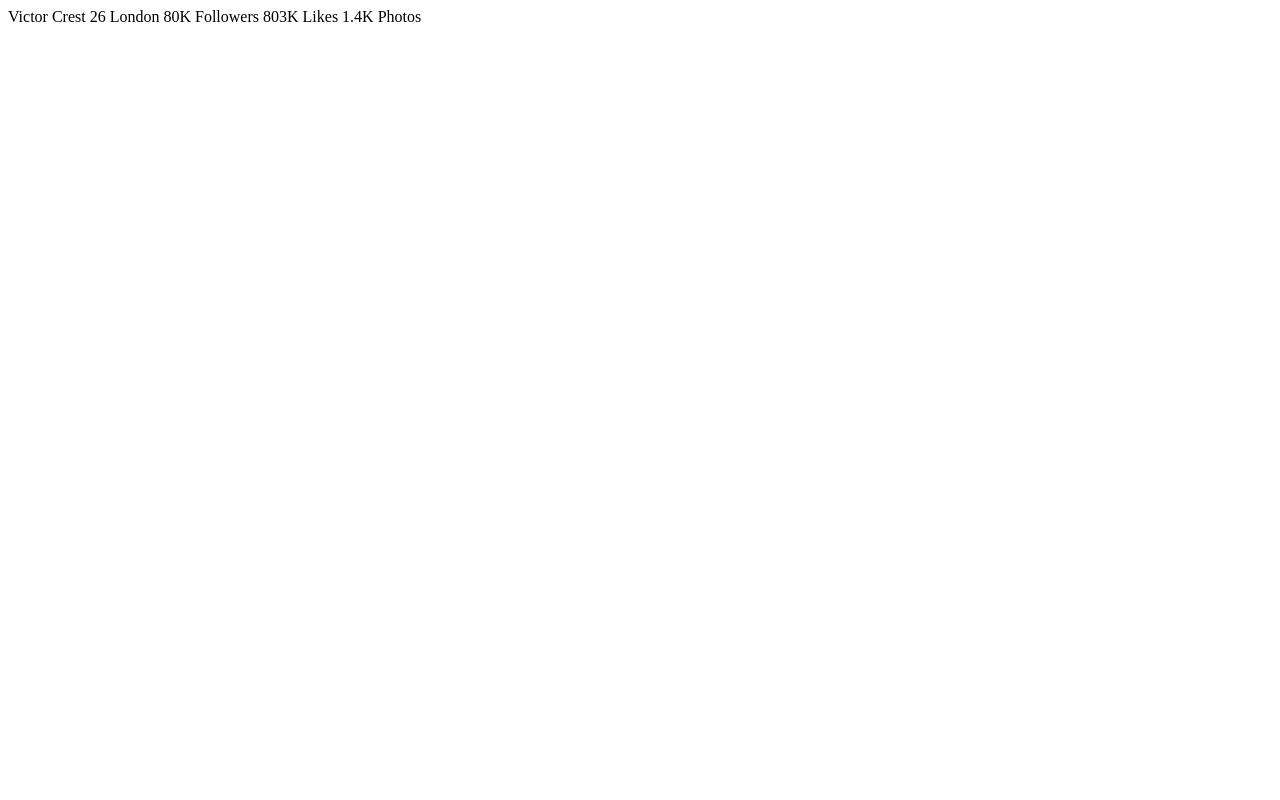
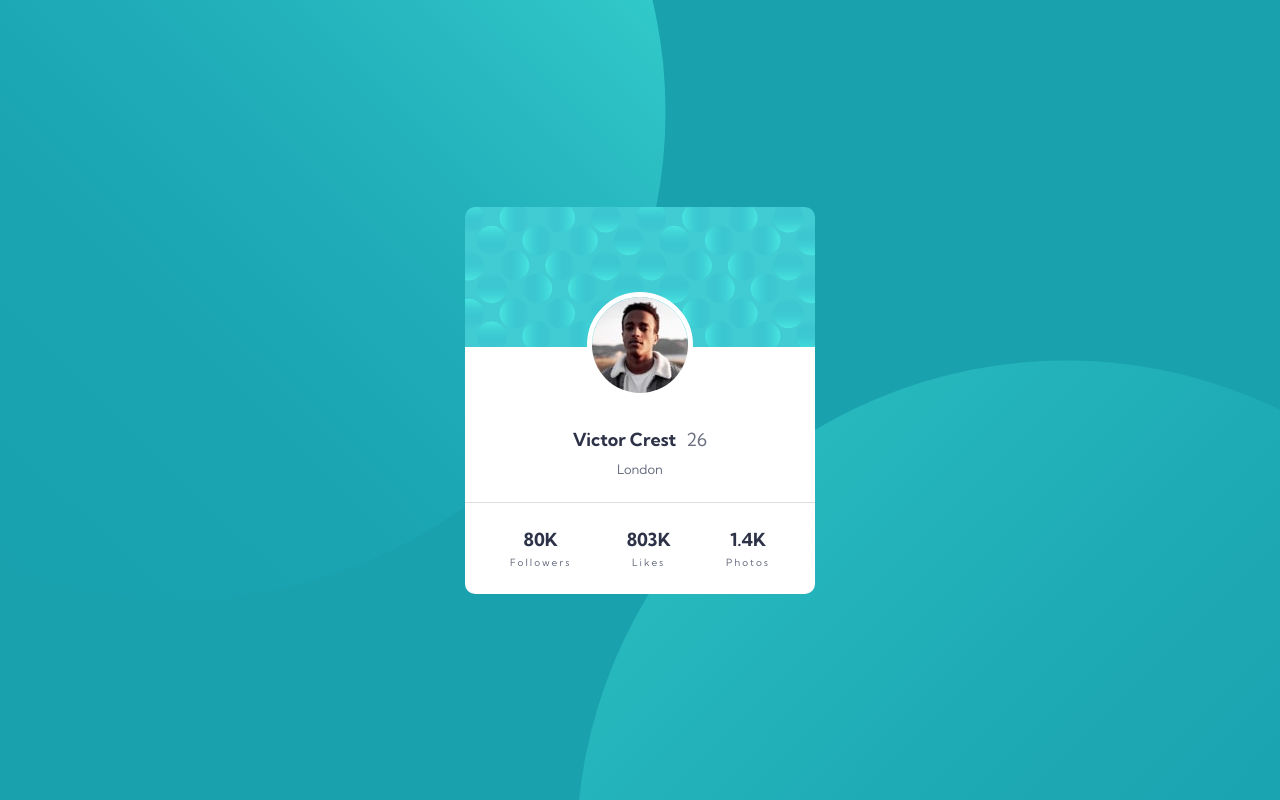
Before and after one commit to GeraldVeeneman/profile-card, a website: page index.html in a window 1280 px wide. Drawn offline with Linux system fonts and the light colour scheme.

Commit message:
Solution Challenge

```diff
--- a/index.html
+++ b/index.html
@@ -6,23 +6,39 @@
 
   <link rel="icon" type="image/png" sizes="32x32" href="./images/favicon-32x32.png">
 
+  <link rel="stylesheet" href="./css/style.css" />
+
+  <!-- Google Fonts -->
+  <link rel="preconnect" href="https://fonts.googleapis.com">
+<link rel="preconnect" href="https://fonts.gstatic.com" crossorigin>
+<link href="https://fonts.googleapis.com/css2?family=Kumbh+Sans:wght@400;700&display=swap" rel="stylesheet">
+
   <title>Frontend Mentor Challenge #3 | Profile Card Component</title>
 
 
 </head>
 <body>
-  Victor Crest
-  26
-  London
+  <main>
+    <article class="card">
 
-  80K
-  Followers
-
-  803K
-  Likes
-
-  1.4K
-  Photos
-
+      <div class="card__picture"><img src="images/image-victor.jpg"/></div>
+      <p class="card__name">Victor Crest<span class="card__name-age">26</span></p>
+      <p class="card__city">London</p>
+      <div class="flex-container__card__stats">
+          <div class="card__stats">
+            <div class="stats-num">80K</div>
+            <div class="stats-text">Followers</div>
+          </div>
+          <div class="card__stats">
+            <p class="stats-num">803K</p>
+            <p class="stats-text">Likes</p>
+          </div>
+          <div class="card__stats">
+            <p class="stats-num">1.4K</p>
+            <p class="stats-text">Photos</p>
+          </div>
+        </div>
+    </article>
+  </main>
 </body>
 </html>
--- /dev/null
+++ b/sass/style.scss
@@ -0,0 +1,139 @@
+/* Base */
+
+// Colours
+:root {
+  /*Primary */
+  --dark-cyan: hsl(185, 75%, 39%); // Background colour body
+  --very-dark-desaturated-blue: hsl(229, 23%, 23%); // Font colour name and stats numbers
+  --dark-grayish-blue: hsl(227, 10%, 46%); // Font colour city and stats text
+
+  /*Neutral*/
+  --dark-gray: hsla(0, 0%, 59%, 0.3); // thin line above stats
+}
+
+/* Media Query break points */
+$bp-desktop-max: 400px; // desktop view: card 350px + 50px left and right margin
+$card-width-mobile: 325px; // mobile view: card and bg-header-card 325px, left and right margin 25px. Total width: 325px + 50px = 375px.
+
+/* Global reset */
+* {
+  margin: 0;
+  padding: 0;
+}
+
+*,
+*::before,
+*::after {
+  box-sizing: inherit;
+}
+
+html {
+  font-size: 62.5%; // 1rem = 10px (10px/16px = 62.5%)
+  box-sizing: border-box;
+}
+
+/* Layout */
+body {
+   width: 100vw;
+  min-height: 100vh;
+  justify-content: center;
+  align-items: center;
+  display: flex;
+  flex-direction: row;
+  background: {
+    color: var(--dark-cyan);
+    image: url(../images/bg-pattern-top.svg) , url(../images/bg-pattern-bottom.svg);
+    repeat: no-repeat;
+    position: right 48vw bottom 25vh, left 45vw top 45vh;
+  };
+  font: {
+    family: "Kumbh Sans", sans-serif;
+    size: 1.8rem;
+    weight:400;
+  }
+}
+
+
+/* Components */
+
+/* Card */
+
+.card {
+  display: flex;
+  width: 35rem;
+  min-height: 37.5rem;
+  flex-direction: column;
+  align-items: center;
+  padding: 8.5rem 0 0 0;
+  background: {
+    image: url(../images/bg-pattern-card.svg);
+    size: 350px 140px;
+    repeat:no-repeat;
+    color: white;
+  }
+
+  // Media queries
+  @media only screen and (max-width: $bp-desktop-max) {
+    width: $card-width-mobile;
+    background-size: $card-width-mobile 140px;
+  }
+
+  border-radius: 10px;
+
+    & .card__picture > img{
+      border: 5px solid white;
+      border-radius: 50%;
+    }
+
+    & .card__name {
+      font: {
+        weight: 700;
+      }
+      color: var(--very-dark-desaturated-blue);
+      margin: 2.5rem 0 1rem 0;
+
+       & .card__name-age {
+        font: {
+          weight: 400;
+          size: 1.8rem;
+        }
+        color: var(--dark-grayish-blue);
+        margin-left: 1rem;
+       }
+    }
+
+    & .card__city {
+      font-size: 1.3rem;
+      color: var(--dark-grayish-blue);
+      margin-bottom: 2.5rem;
+  }
+
+  & .flex-container__card__stats {
+      display: flex;
+      flex-direction: row;
+      width: 100%;
+      padding: 2.5rem 4.5rem;
+      justify-content: space-between;
+      text-align: center;
+      border-top: 1px solid var(--dark-gray);
+
+      & .card__stats {
+        & .stats-num {
+          font: {
+            family: "Kumbh Sans";
+            weight: 700;
+          }
+          color: var(--very-dark-desaturated-blue);
+          margin: 0 0 0.5rem 0;
+        }
+
+        & .stats-text {
+          font: {
+            size: 1rem;
+          }
+          letter-spacing: 0.2rem;
+          color: var(--dark-grayish-blue);
+        }
+      }
+    }
+}
```
Also changed, not shown: css/style.css (added), 1 other file.
